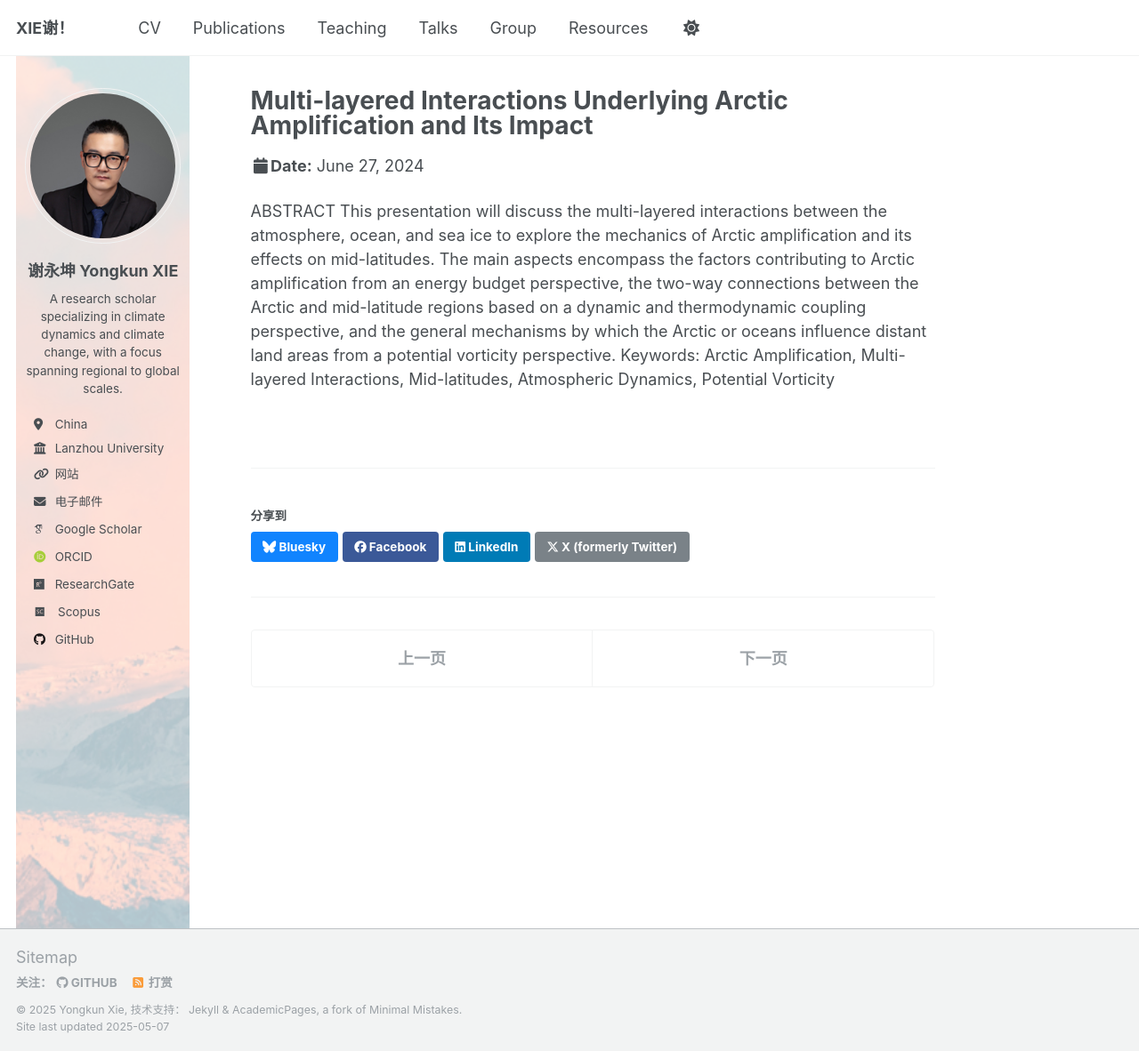
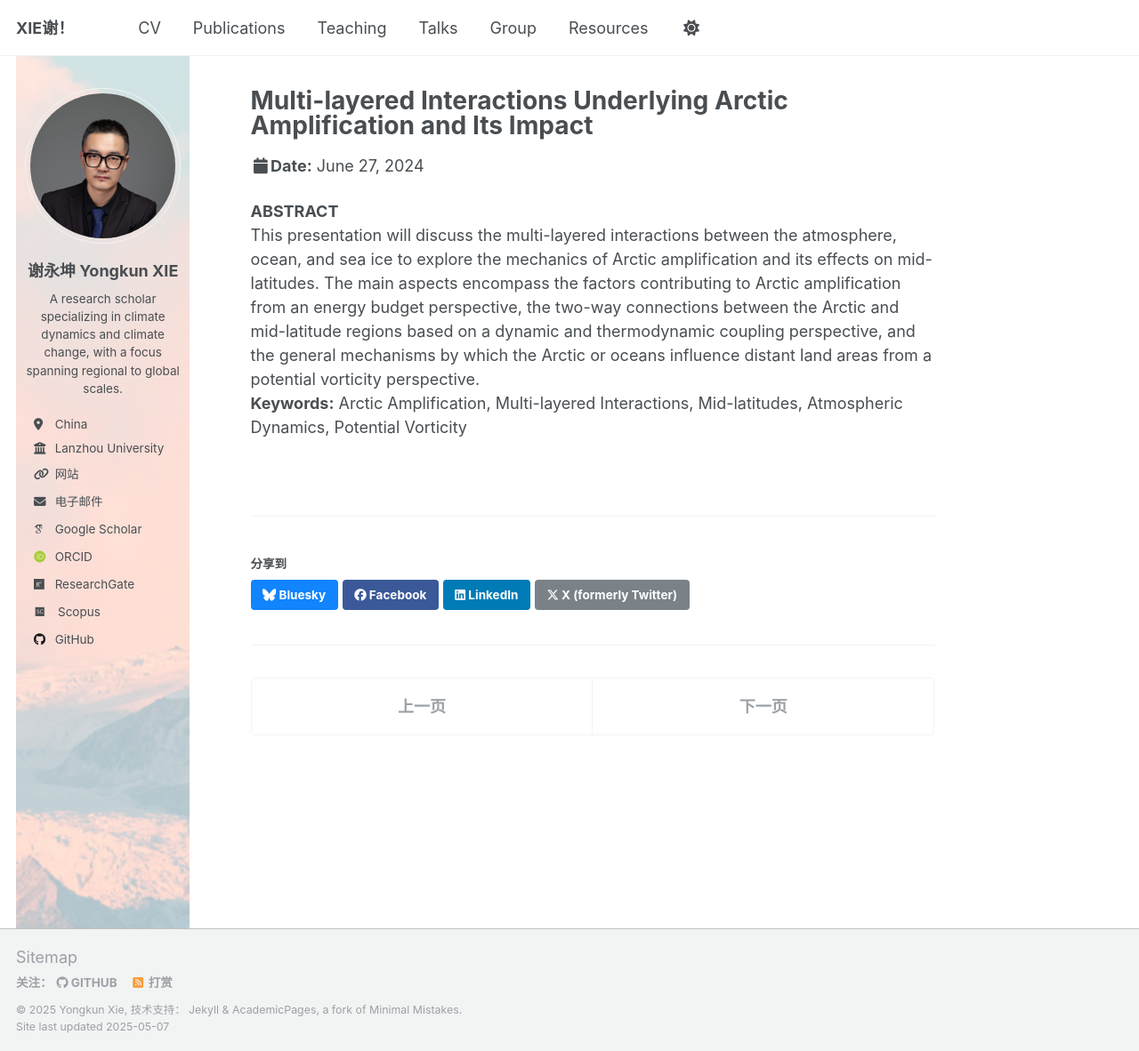
Before and after one commit to yongkunxie/yongkunxie.github.io, a Jekyll site: the page built from _talks/2024-06-27-Pyeongchang.md, in a window 1280 px wide and 1182 px high. Shown: the whole window at 89% size. Built offline with Jekyll 4.4.1, drawn with Linux system fonts in a browser that asks for light colours; some web fonts are replaced; part of the change alters nothing that is shown.

```diff
--- a/_talks/2024-06-27-Pyeongchang.md
+++ b/_talks/2024-06-27-Pyeongchang.md
@@ -8,6 +8,6 @@ date: 2024-06-27
 location: "Pyeongchang, South Korea"
 ---
 
-ABSTRACT
+**ABSTRACT**
 This presentation will discuss the multi-layered interactions between the atmosphere, ocean, and sea ice to explore the mechanics of Arctic amplification and its effects on mid-latitudes. The main aspects encompass the factors contributing to Arctic amplification from an energy budget perspective, the two-way connections between the Arctic and mid-latitude regions based on a dynamic and thermodynamic coupling perspective, and the general mechanisms by which the Arctic or oceans influence distant land areas from a potential vorticity perspective.
-Keywords: Arctic Amplification, Multi-layered Interactions, Mid-latitudes, Atmospheric Dynamics, Potential Vorticity
+**Keywords:** Arctic Amplification, Multi-layered Interactions, Mid-latitudes, Atmospheric Dynamics, Potential Vorticity
```
